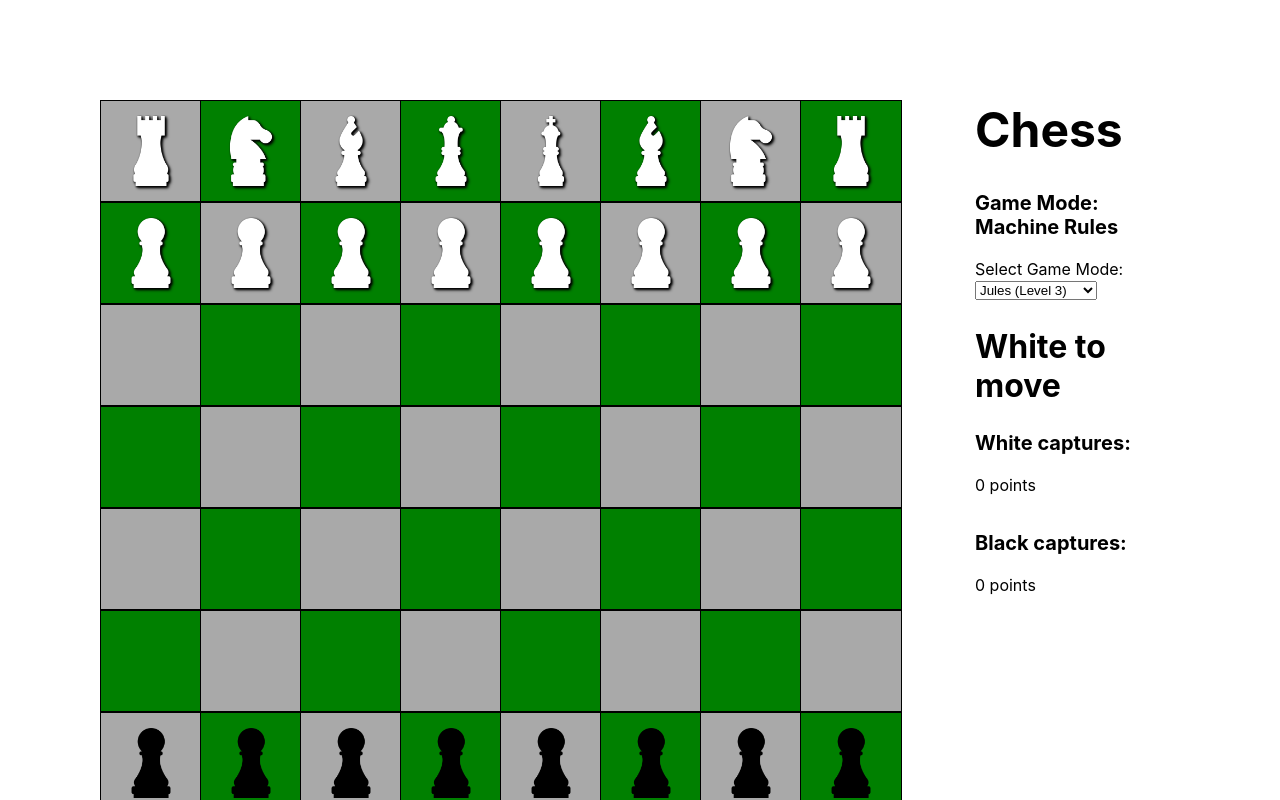
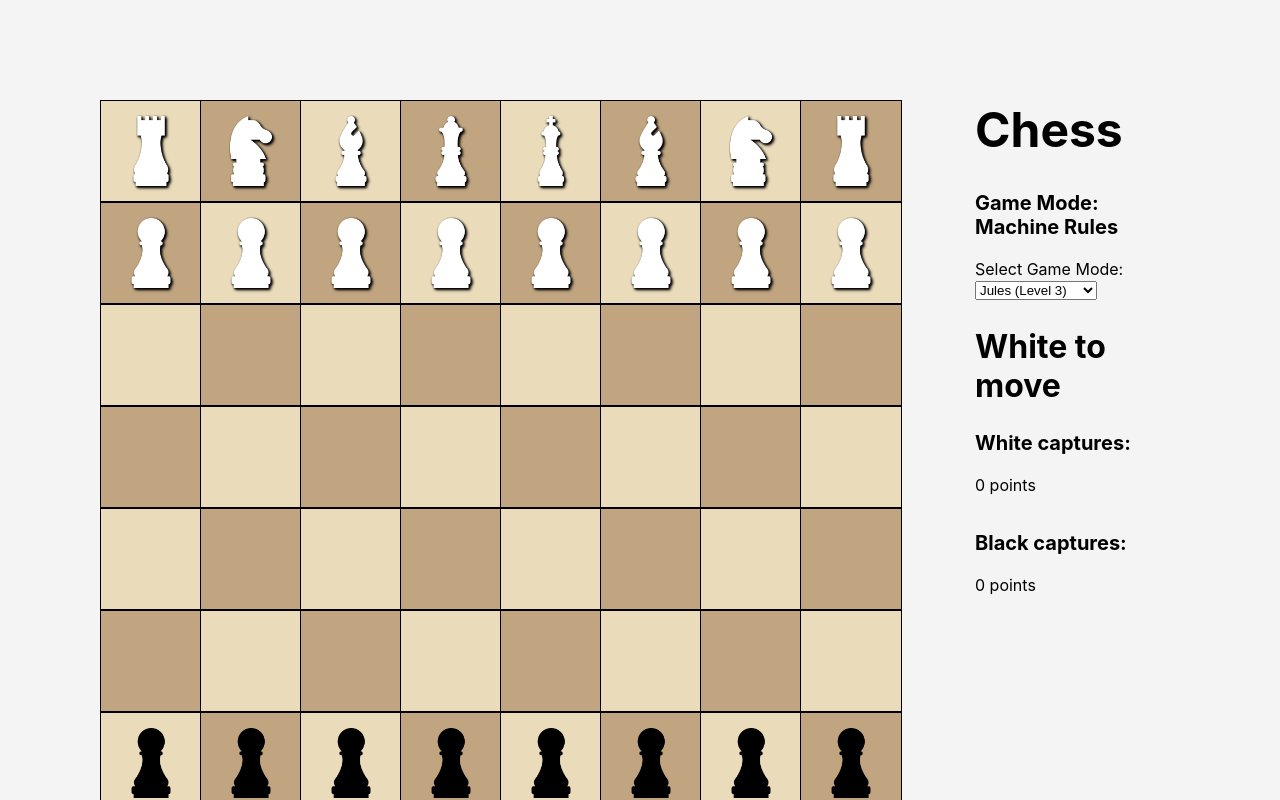
Before and after one commit to sberbom/chess_frontend, a React (Create React App) app: page / in a window 1280 px wide. Shown: the top 800 px of the page. Built offline with nearby package versions, Linux system fonts and the light colour scheme.

Commit message:
new board colors

```diff
--- a/src/styles/board.css
+++ b/src/styles/board.css
@@ -6,7 +6,8 @@
 
 .boardContainer {
     display: flex;
-    margin: 100px;
+    padding: 100px;
+    background-color: #f4f4f4;
 }
 
 .info-display {
--- a/src/styles/tile.css
+++ b/src/styles/tile.css
@@ -6,11 +6,11 @@
 }
 
 .white-tile {
-    background-color: darkgray;
+    background-color: #eadbba;
 }
 
 .black-tile {
-    background-color: green;
+    background-color: #c1a580;
 }
 
 .red-tile {
```
